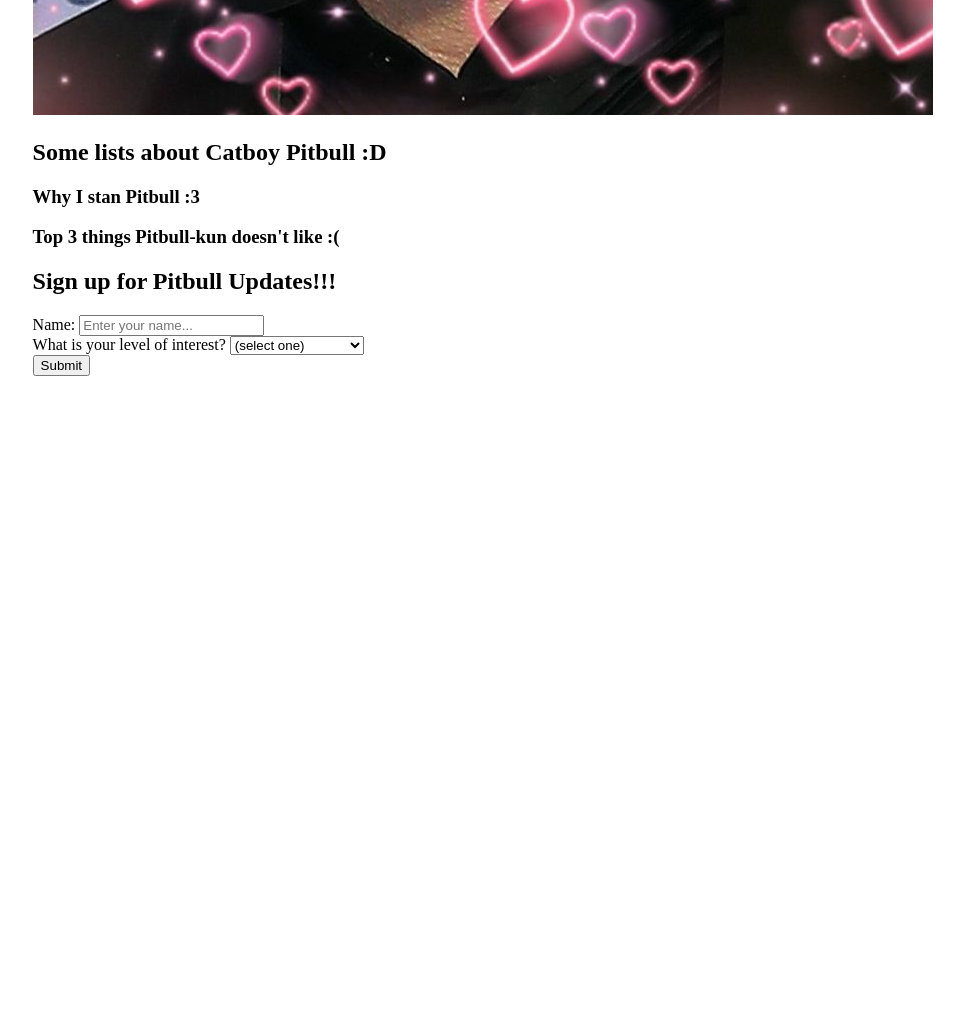
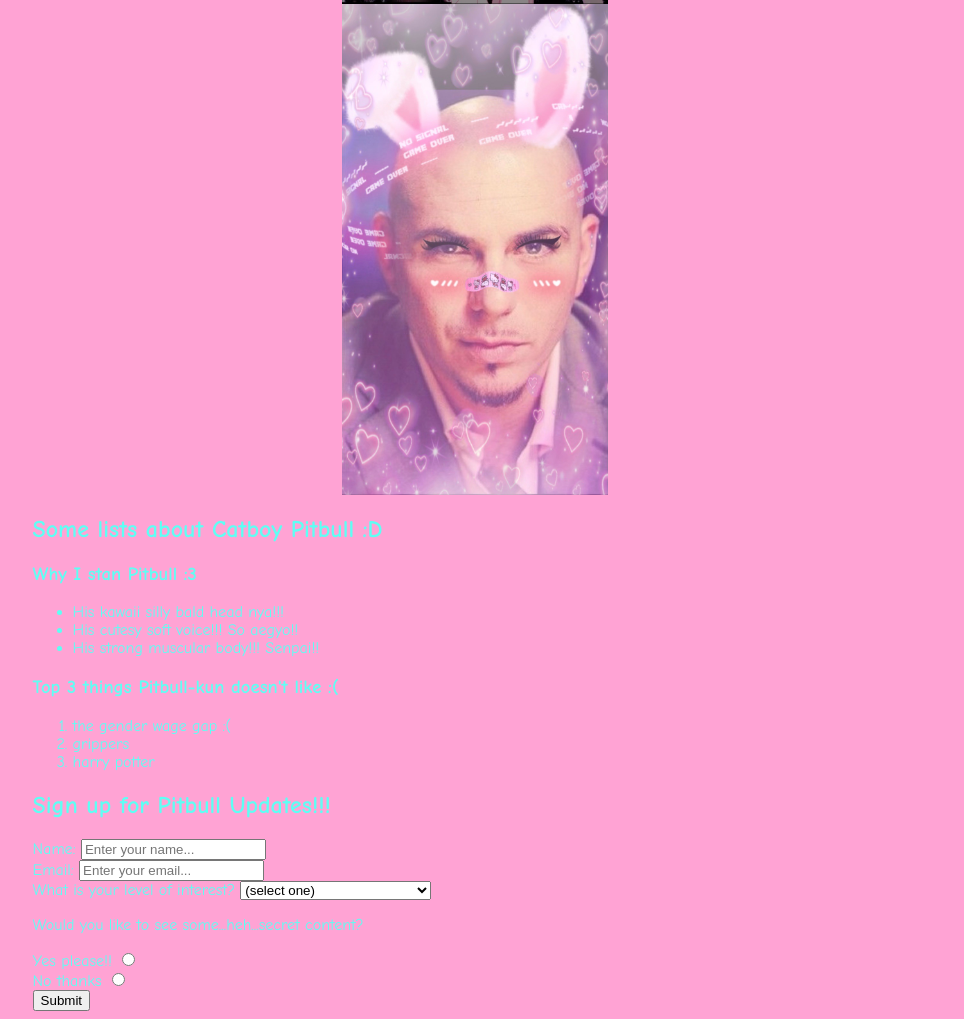
Before and after one commit to ambersjliu/webdev-review, a plain HTML site: page index.html in a window 1280 px wide. Shown: the part 1197-2216 px from the top of the page, without its empty margins (165-1129 px from the left). Before the commit the page ends 1581 px from the top, so only its background shows below. Drawn offline with Linux system fonts and the light colour scheme.

Commit message:
brought content up to date

```diff
--- a/index.html
+++ b/index.html
@@ -12,35 +12,56 @@
     <body>
         <h1>Catboy Pitbull Fanpage!</h1>
         <div class="page-content">
-            <section>
+            <section class="pics">
                 <h2>Catboy Pitbull Pics :D</h2>
                 <img src="pic1.jpg" alt="A picture of Pitbull-kun looking cute!!">
-                <!--Add the rest of the images here. Remember to write an alt text description.-->
+                <img src="pic2.jpg" alt="A second picture of PItbull being kawaii..">
+                <img src="pic3.jpg" alt="A second picture of PItbull being kawaii..">
+                <img src="pic4.jpg" alt="A second picture of PItbull being kawaii..">
             </section>
-            <section>
+            <section class="lists">
                 <h2>Some lists about Catboy Pitbull :D</h2>
                 <h3>Why I stan Pitbull :3</h3>
+                <ul>
+                    <li>His kawaii silly bald head nya!!!</li>
+                    <li>His cutesy soft voice!!! So aegyo!!</li>
+                    <li>His strong muscular body!!! Senpai!!</li>
+                </ul>
                 <!--Make an unordered list here.-->
                 <h3>Top 3 things Pitbull-kun doesn't like :(</h3>
+                <ol>
+                    <li>the gender wage gap :(</li>
+                    <li> grippers</li>
+                    <li>harry potter</li>
+                </ol>
                 <!--Make an ordered list here.-->
             </section>
             <section>
                 <h2>Sign up for Pitbull Updates!!!</h2>
                 <form action="http://catboypitbullfanpage.com/">
-                    <label id="name">Name: <input type="text" id="name" required placeholder="Enter your name..."/></label>
+                    <label for="name">Name: <input type="text" id="name" required placeholder="Enter your name..."/></label>
                     <!--Add the email input here-->
-
+                    <label for="email">Email: <input type="email" id="email" required placeholder="Enter your email..."></label>
                     <label id="interest">What is your level of interest?
                         <select id="interest">
                             <option value="">(select one)</option>
                             <option value="1">Just a casual fan...</option>
+                            <option value="2">hmmm ....  a bit curious tbh...</option>
+                            <option value="3">I'm very interested...</option>
+                            <option value="4">TAKE MY MONEY</option>
                             <!--Add more options here-->
                         </select>
                     </label>
 
                     <!--Add the radio buttons here-->
 
-
+                    <p>Would you like to see some...heh...secret content?</p>
+                    <label>Yes please!!
+                        <input type="radio" name="secret" value="yes">
+                    </label>
+                    <label>No thanks
+                        <input type="radio" name="secret" value="no">
+                    </label>
                     <input type="submit" value="Submit" id="submit">
                 </form>
             </section>
--- a/stylesheet.css
+++ b/stylesheet.css
@@ -11,3 +11,16 @@ h1{
     margin: auto;
     text-align: center;
 }
+
+img{
+    max-width: 30%;
+    max-height: 30%;
+    display: block;
+    margin: auto;
+}
+
+body{
+    color: rgb(94, 255, 244);
+    background-color: #ffa3d4;
+    font-family: Comic Sans MS;
+}
```
